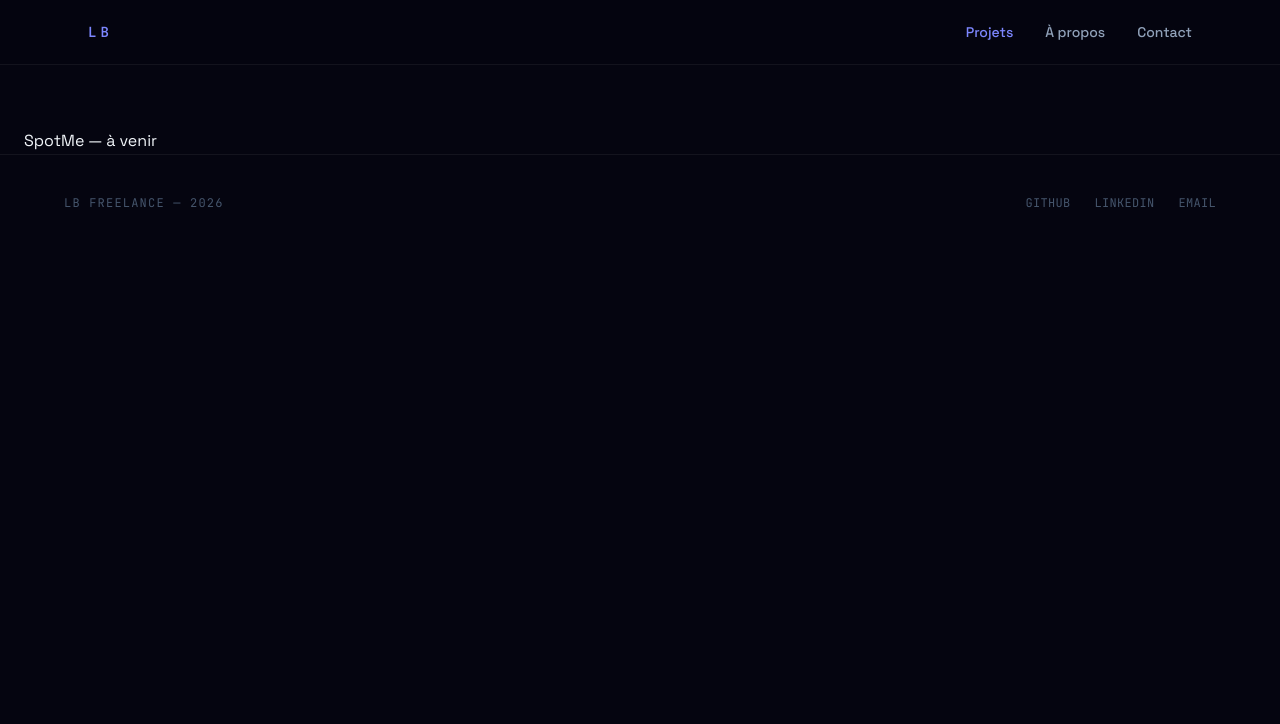
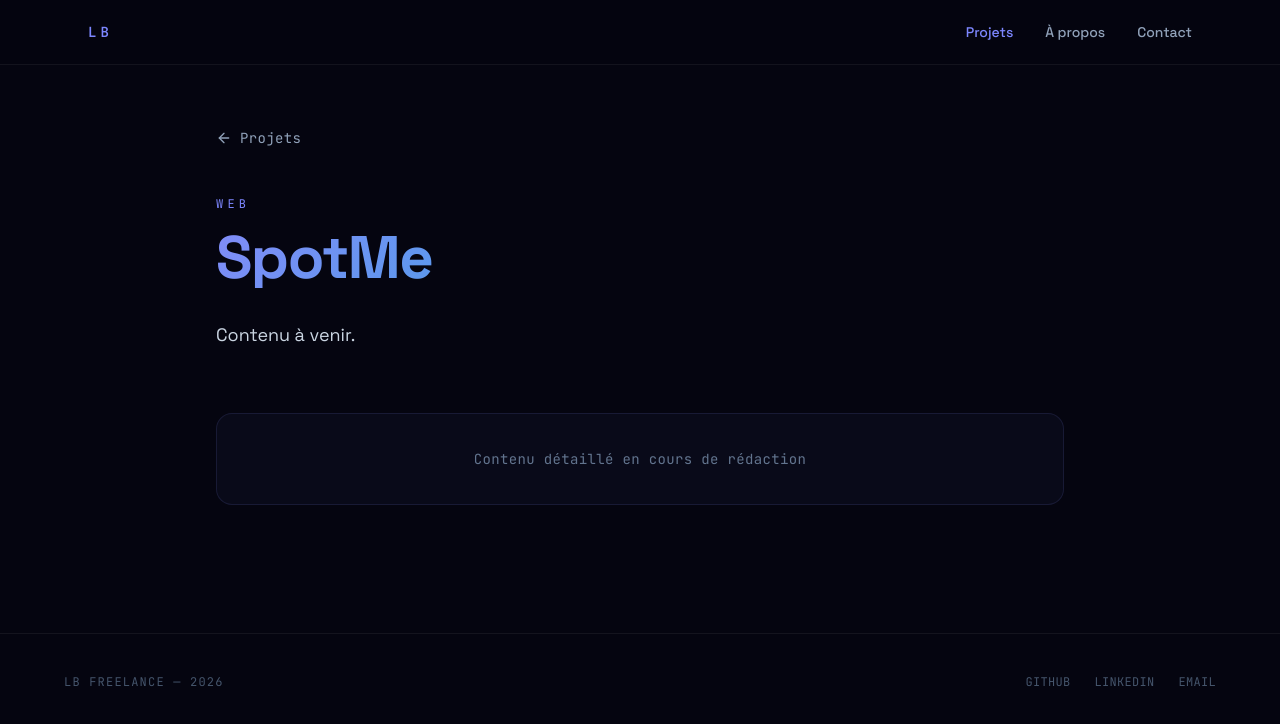
Before and after one commit to Leonardbaraton/portfolio, a React (Vite) app: page /projets/spotme in a window 1280 px wide. Shown: the top 724 px of the page. Built offline with nearby package versions, Linux system fonts and the light colour scheme.

Commit message:
feat: implement ProjectDetail template with 4 project pages

```diff
--- a/src/pages/ProjectDetail.tsx
+++ b/src/pages/ProjectDetail.tsx
@@ -1,12 +1,80 @@
-export function ProjectSpotme() {
-  return <div className="pt-32 px-6 text-slate-100">SpotMe — à venir</div>;
+import { Link } from 'react-router-dom';
+import { ArrowLeft } from 'lucide-react';
+import { motion } from 'framer-motion';
+import { NeonBadge } from '../components/ui/NeonBadge';
+import { projects } from '../data/projects';
+
+const GRADIENT_TEXT: React.CSSProperties = {
+  background: 'linear-gradient(135deg, #818cf8 0%, #06b6d4 100%)',
+  WebkitBackgroundClip: 'text',
+  WebkitTextFillColor: 'transparent',
+  backgroundClip: 'text',
+};
+
+function ProjectDetail({ slug }: { slug: string }) {
+  const project = projects.find((p) => p.slug === slug);
+  if (!project) {
+    return (
+      <div className="px-6 py-32 max-w-4xl mx-auto text-slate-400">
+        Projet introuvable.
+      </div>
+    );
+  }
+
+  return (
+    <div className="px-6 py-32 max-w-4xl mx-auto">
+      <Link
+        to="/projets"
+        className="inline-flex items-center gap-2 text-slate-400 hover:text-slate-200 transition-colors mb-12 font-mono text-sm tracking-wide rounded"
+      >
+        <ArrowLeft size={16} /> Projets
+      </Link>
+
+      <motion.div
+        initial={{ opacity: 0, y: 20 }}
+        animate={{ opacity: 1, y: 0 }}
+        transition={{ duration: 0.5 }}
+      >
+        <span className="font-mono text-xs tracking-[0.35em] uppercase text-indigo-400 mb-4 block">
+          {project.category}
+        </span>
+
+        <h1
+          className="text-4xl md:text-6xl font-black tracking-tight mb-8"
+          style={GRADIENT_TEXT}
+        >
+          {project.title}
+        </h1>
+
+        {project.stack.length > 0 && (
+          <div className="flex flex-wrap gap-2 mb-10">
+            {project.stack.map((tech) => (
+              <NeonBadge key={tech} label={tech} color="indigo" />
+            ))}
+          </div>
+        )}
+
+        <p className="text-slate-300 text-lg leading-relaxed mb-16">
+          {project.description}
+        </p>
+
+        <div
+          className="rounded-2xl p-8 text-center"
+          style={{
+            background: 'rgba(129, 140, 248, 0.04)',
+            border: '1px solid rgba(129, 140, 248, 0.12)',
+          }}
+        >
+          <span className="font-mono text-sm text-slate-500 tracking-wide">
+            Contenu détaillé en cours de rédaction
+          </span>
+        </div>
+      </motion.div>
+    </div>
+  );
 }
-export function ProjectGuestly() {
-  return <div className="pt-32 px-6 text-slate-100">Guestly — à venir</div>;
-}
-export function ProjectCockpit() {
-  return <div className="pt-32 px-6 text-slate-100">Cockpit — à venir</div>;
-}
-export function ProjectArea() {
-  return <div className="pt-32 px-6 text-slate-100">AREA — à venir</div>;
-}
+
+export function ProjectSpotme() { return <ProjectDetail slug="spotme" />; }
+export function ProjectGuestly() { return <ProjectDetail slug="guestly" />; }
+export function ProjectCockpit() { return <ProjectDetail slug="cockpit" />; }
+export function ProjectArea() { return <ProjectDetail slug="area" />; }
```
